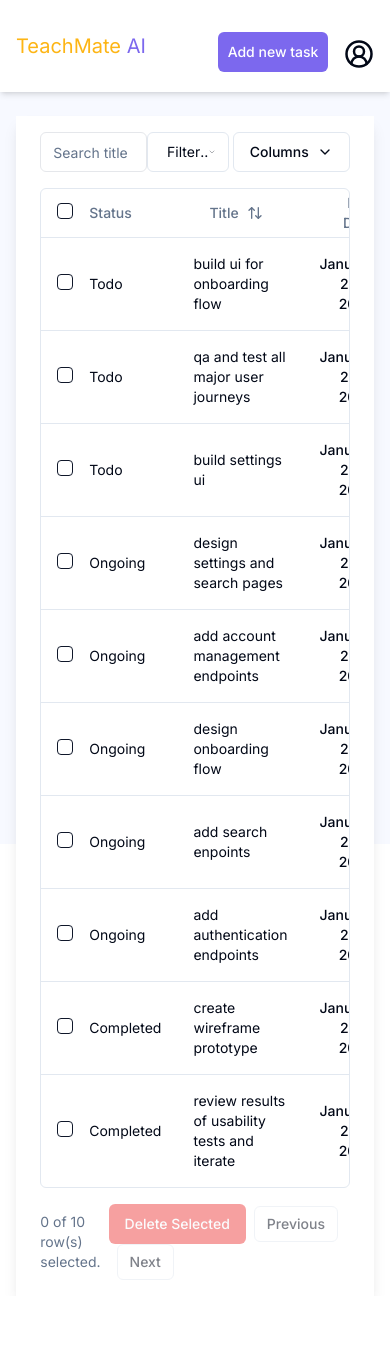
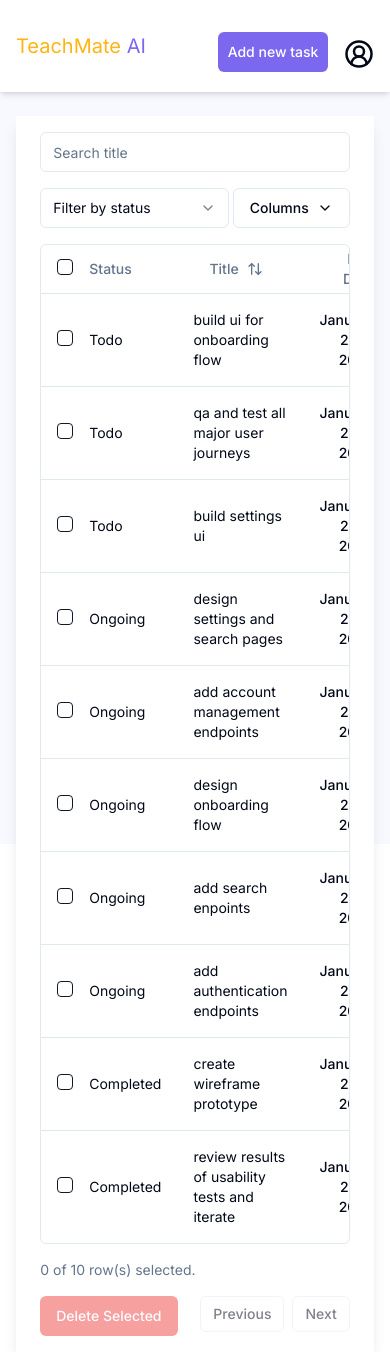
Before and after one commit to okorieonyedikachi/teach-mate-task, a Next.js app: page / in a window 390 px wide. Before the commit the page ends 1296 px from the top, so only its background shows below. Built offline with nearby package versions, Linux system fonts and the light colour scheme.

Commit message:
Touch ups

```diff
--- a/components/DataTable.tsx
+++ b/components/DataTable.tsx
@@ -169,7 +169,7 @@ export function TodoTable() {
 
   return (
     <div className="w-full">
-      <div className="flex items-center py-4 justify-between">
+      <div className="flex items-center py-4 justify-between sm:space-x-2 flex-wrap sm:flex-nowrap gap-4 sm:gap-0">
         <Input
           placeholder="Search title"
           value={(table.getColumn('title')?.getFilterValue() as string) ?? ''}
@@ -179,7 +179,7 @@ export function TodoTable() {
           className="max-w-sm"
         />
 
-        <div className="flex gap-1">
+        <div className="flex gap-1 flex-1 sm:flex-initial">
           <Select
             onValueChange={value =>
               table.getColumn('status')?.setFilterValue(value.trim())
@@ -202,7 +202,7 @@ export function TodoTable() {
 
           <DropdownMenu>
             <DropdownMenuTrigger asChild>
-              <Button variant="outline">
+              <Button variant="outline" className="flex-1">
                 Columns <ChevronDown className="ml-2 h-4 w-4" />
               </Button>
             </DropdownMenuTrigger>
@@ -283,13 +283,13 @@ export function TodoTable() {
           </TableBody>
         </Table>
       </div>
-      <div className="flex items-center justify-end space-x-2 py-4">
+      <div className="flex items-center justify-end sm:space-x-2 py-4 flex-wrap sm:flex-nowrap gap-4 sm:gap-0">
         <div className="flex-1 text-sm text-muted-foreground">
           {table.getFilteredSelectedRowModel().rows.length} of{' '}
           {table.getFilteredRowModel().rows.length} row(s) selected.
         </div>
 
-        <div className="space-x-2">
+        <div className="space-x-2 flex w-full sm:w-fit justify-between">
           <Button
             onClick={deleteSelected}
             disabled={table.getFilteredSelectedRowModel().rows.length < 1}
@@ -297,6 +297,7 @@ export function TodoTable() {
           >
             Delete Selected
           </Button>
+          <div className="space-x-2">
             <Button
               variant="outline"
               size="sm"
@@ -316,5 +317,6 @@ export function TodoTable() {
           </div>
         </div>
       </div>
+    </div>
   );
 }
```
Lines whose indentation alone changed are shown as unchanged.
